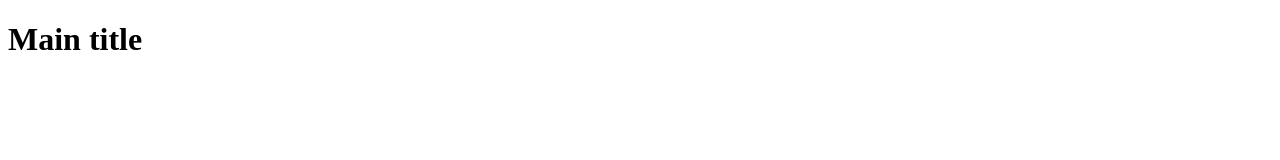
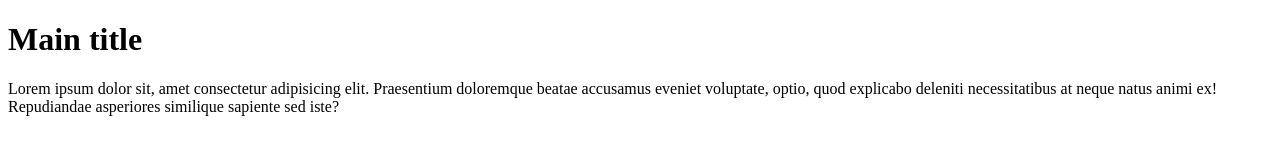
Before and after one commit to TizianoN/103-new-repo, a plain HTML site: page index.html in a window 1280 px wide. Drawn offline with Linux system fonts and the light colour scheme.

Commit message:
add paragraph

```diff
--- a/index.html
+++ b/index.html
@@ -8,5 +8,6 @@
 </head>
 <body>
   <h1>Main title</h1>
+  <p>Lorem ipsum dolor sit, amet consectetur adipisicing elit. Praesentium doloremque beatae accusamus eveniet voluptate, optio, quod explicabo deleniti necessitatibus at neque natus animi ex! Repudiandae asperiores similique sapiente sed iste?</p>
 </body>
 </html>
```
